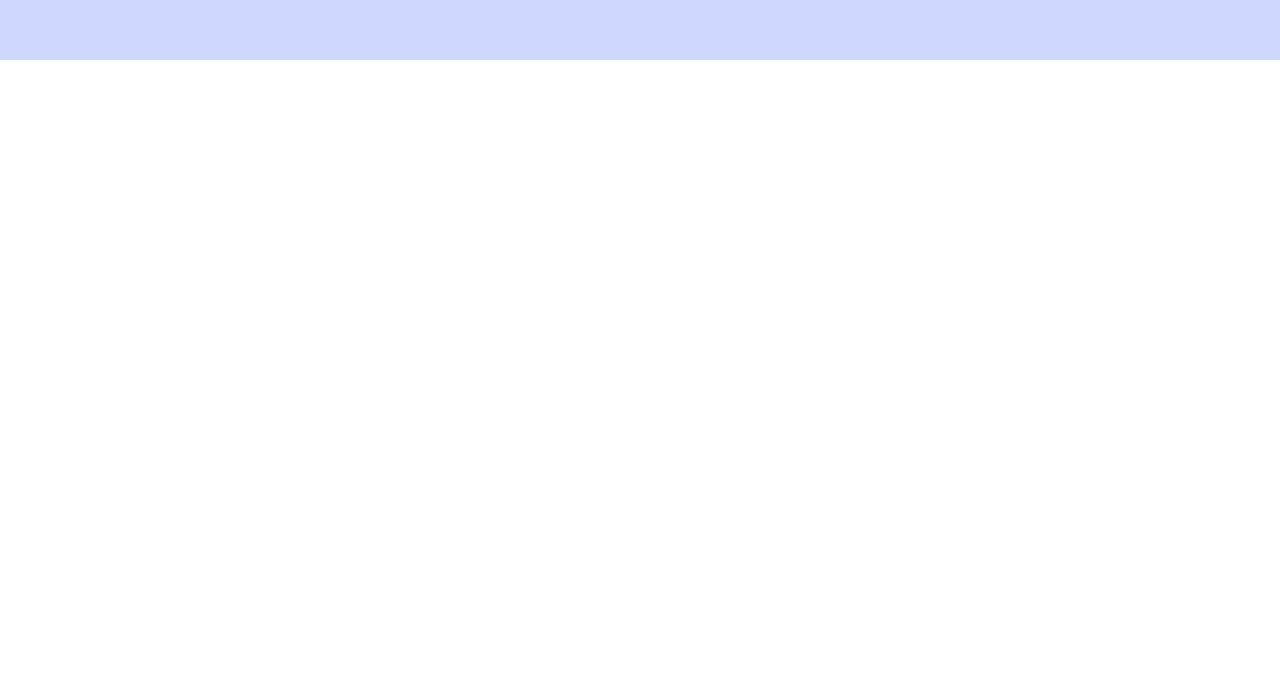
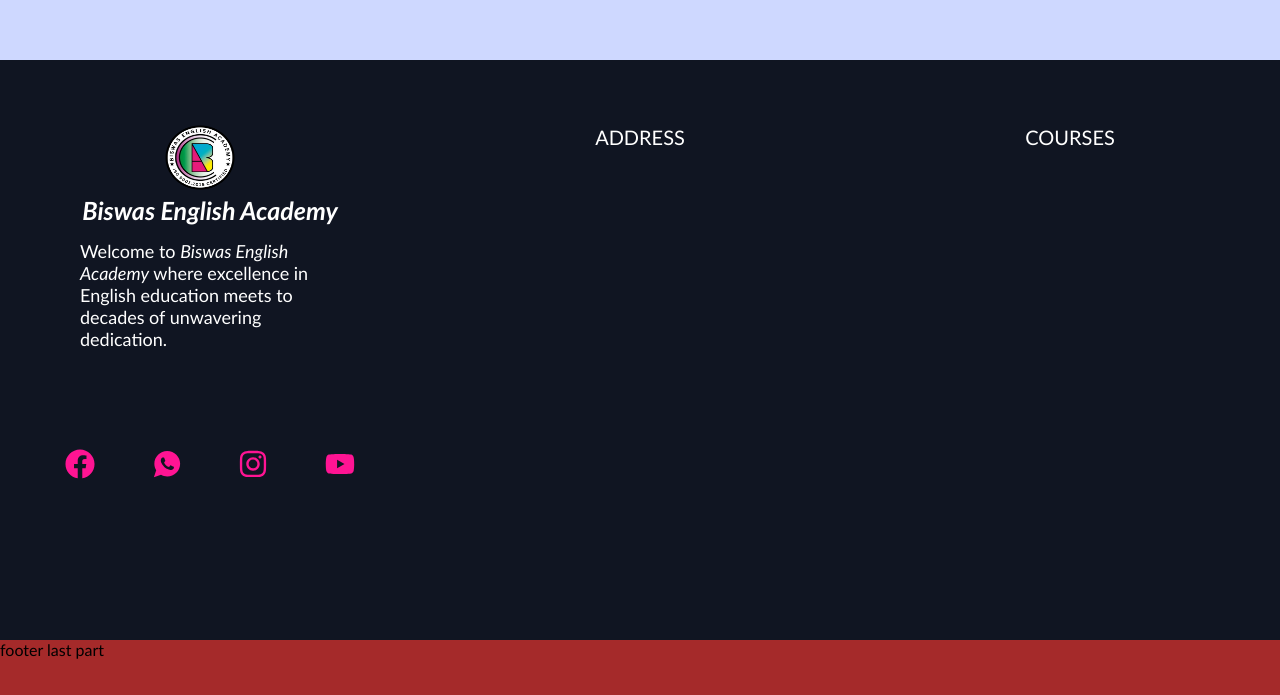
Before and after one commit to Pritam-Mondal18/Biswas-English-Academy, a React (Vite) app in the folder biswasEnglishAcademy/: page / in a window 1280 px wide. Shown: the part 4435-5130 px from the top of the page. Before the commit the page ends 4495 px from the top, so only its background shows below. Built offline with nearby package versions, Linux system fonts and the light colour scheme.

Commit message:
Create Footer Section

```diff
--- a/biswasEnglishAcademy/src/components/Footer.css
+++ b/biswasEnglishAcademy/src/components/Footer.css
@@ -1,234 +1,80 @@
-/*
-
-.social-icon-link {
-  color: #fff;
-  font-size: 24px;
-}
-.social-icon-link:hover {
-  color: rgb(255, 240, 24);
-  font-size: 24px;
-}
-
-.social-icons {
-  display: flex;
-  flex-direction: row;
-  justify-content: space-between;
-  align-items: center;
-  width: 240px;
-}
-.facebook:hover {
-  color: #5890ff;
-}
-.whatsapp:hover {
-  color: #25d366;
-}
-.instagram:hover {
-  color: #cc2366;
-}
-.youtube:hover {
-  color: #cd201f;
-}
-.social-icons {
+.footer-container {
+  background-color: #101522; /* Dark background */
+  width: 100vw;
+  padding: 50px;
+  color: #fff; /* White text */
   display: flex;
   justify-content: space-between;
   align-items: center;
-  width: 240px;
-  color: rgb(255, 251, 6);
 }
-.social-logo {
-  color: #fff;
-  justify-self: start;
-  margin-left: 20px;
+.social-links-container,
+.contact-details,
+.courses {
+  display: flex;
+  flex-direction: column;
+  text-align: center;
+  padding: 15px;
+  /* background-color: yellowgreen; */
+  height: 60vh;
+  width: 25vw;
+}
+.social-links-container .logo {
+  margin-left: 100px;
+  padding-bottom: 5px;
+}
+.social-links-container b {
+  font-size: 25px;
+}
+.social-links-container p {
+  text-align: start;
+  padding: 15px;
+  font-size: 18px;
+}
+.social-links {
+  height: 15vh;
+  display: flex;
+  align-items: last baseline;
+  font-size: 25px;
+  justify-content: space-between;
+}
+.icon a,
+.facebook a,
+.insta a,
+.whatsapp a,
+.youtube a {
   cursor: pointer;
-  text-decoration: none;
-  font-size: 2rem;
-  display: flex;
-  align-items: center;
-  margin-bottom: 16px;
+  color: deeppink;
+  font-size: 30px;
+}
+.icon a:hover {
+  color: darkblue;
+}
+.icon:hover {
+  color: darkblue;
+}
+.social-links .facebook .icon:hover {
+  cursor: pointer;
+  color: #1877f2;
+}
+.social-links .whatsapp .icon:hover {
+  cursor: pointer;
+  color: #25d366;
+}
+.social-links .insta .icon:hover {
+  cursor: pointer;
+  color: rgb(227, 114, 174);
+}
+.social-links .youtube .icon:hover {
+  cursor: pointer;
+  color: #ff0000;
+}
+.contact-details,
+.courses {
+  font-size: 20px;
 }
 
-.social-logo:hover {
-  color: rgb(239, 243, 9);
-  justify-self: start;
-  margin-left: 20px;
-  cursor: pointer;
-  text-decoration: none;
-  font-size: 2rem;
-  display: flex;
-  align-items: center;
-  margin-bottom: 16px;
+.end-footer {
+  background-color: brown;
+  height: 10vh;
+  width: 100vw;
 }
-
-.website-rights {
-  color: #fff;
-  margin-bottom: 16px;
-}
-.website-rights:hover {
-  color: rgb(255, 231, 17);
-  margin-bottom: 16px;
-}
-@media screen and (max-width: 820) {
-  .footer-links {
-    padding-top: 2rem;
-  }
-  .btn {
-    width: 100%;
-  }
-  .footer-link-wrapper {
-    flex-direction: column;
-  }
-  .social-midia-wrap {
-    flex-direction: column;
-  }
-} */
-.footer-container {
-  background-color: #101522; /* Dark background */
-  padding: 48px 24px;
-  color: #fff; /* White text */
-  display: flex;
-  flex-direction: column;
-  align-items: center;
-}
-
-.footer-subscription {
-  display: flex;
-  flex-direction: column;
-  align-items: center;
-  margin-bottom: 24px;
-}
-
-.footer-subscription-heading {
-  margin-bottom: 24px;
-  font-size: 24px;
-  text-align: center;
-}
-
-.input-areas {
-  display: flex;
-  justify-content: center;
-  align-items: center;
-}
-
-.footer-input {
-  padding: 10px 20px;
-  border-radius: 2px;
-  border: none;
-  margin-right: 10px;
-  font-size: 16px;
-}
-
-.footer-btn {
-  padding: 10px 20px;
-  border-radius: 4px;
-  border: none;
-  background-color: #4b59f7; /* Primary button color */
-  color: #fff;
-  cursor: pointer;
-  transition: background 0.3s ease;
-}
-
-.footer-btn:hover {
-  background-color: #0467fb; /* Darker shade on hover */
-}
-
-.footer-links {
-  display: flex;
-  flex-direction: column; /* Stack links vertically on small screens */
-  align-items: center; /* Center align links */
-  padding: 32px 0;
-}
-
-.footer-link-wrapper {
-  display: flex;
-  flex-direction: row;
-  justify-content: space-between;
-  flex-wrap: wrap; /* Allow wrapping on smaller screens */
-  max-width: 1000px; /* Max width for larger screens */
-  width: 100%; /* Full width */
-}
-
-.footer-link-items {
-  margin: 16px;
-  flex: 1; /* Flex-grow to make items responsive */
-  min-width: 200px; /* Minimum width for footer link items */
-}
-
-.footer-link-items h2 {
-  margin-bottom: 16px;
-}
-
-.footer-link-items a {
-  color: #fff; /* White text */
-  text-decoration: none;
-  margin-bottom: 10px;
-  font-size: 14px;
-  transition: color 0.3s ease;
-}
-
-.footer-link-items a:hover {
-  color: #4b59f7; /* Change color on hover */
-}
-
-.social-media {
-  max-width: 1000px;
-  width: 100%;
-  margin: 0 auto;
-}
-
-.social-media-wrap {
-  display: flex;
-  justify-content: space-between;
-  align-items: center;
-  width: 100%; /* Ensure it takes full width */
-}
-
-.social-icons {
-  display: flex;
-  justify-content: space-between;
-  width: 240px; /* Fixed width for icons */
-}
-
-.social-icon-link {
-  color: #fff; /* White icons */
-  font-size: 24px;
-  transition: color 0.3s ease;
-}
-
-.social-icon-link:hover {
-  color: #4b59f7; /* Change color on hover */
-}
-
-.website-rights {
-  margin: 16px;
-  color: #fff;
-}
-
-/* Media Queries for Responsiveness */
-@media (max-width: 768px) {
-  .footer-links {
-    flex-direction: column; /* Stack links vertically */
-  }
-
-  .social-icons {
-    width: 100%; /* Full width for social icons on small screens */
-    justify-content: center; /* Center social icons */
-  }
-
-  .footer-link-items {
-    text-align: center; /* Center align link items */
-  }
-}
-
-@media (max-width: 480px) {
-  .footer-subscription-heading {
-    font-size: 20px; /* Adjust font size for smaller screens */
-  }
-
-  .footer-input {
-    width: 70%; /* Input width adjustment */
-  }
-
-  .footer-btn {
-    width: 20%; /* Button width adjustment */
-  }
-}
--- a/biswasEnglishAcademy/src/components/Footer.jsx
+++ b/biswasEnglishAcademy/src/components/Footer.jsx
@@ -11,113 +11,58 @@ const Footer = () => {
   return (
     <>
       <div className="footer-container">
-        {/* form section */}
-        <section className="footer-subscription">
-          <p className="footer-subscription-heading">
-            Are you looking for a new environment? Would you like to expllore
-            new context in life?
+        <div className="social-links-container">
+          <img src="/images/logoFinal.png" alt="Logo" className="logo" />
+          <b>
+            <i>Biswas English Academy</i>
+          </b>
+          <p>
+            Welcome to <i>Biswas English Academy</i> where excellence in English
+            education meets to decades of unwavering dedication.
           </p>
-          <div className="input-areas">
-            <form action="submit">
-              <input
-                type="email"
-                placeholder="Your Email"
-                name="email"
-                className="footer-input"
-              />
-              <button className="footer-btn">Save</button>
-            </form>
-          </div>
-        </section>
-
-        {/* form section end */}
-
-        {/* footer links */}
-        <div className="footer-links">
-          <div className="footer-link-wrapper">
-            <div className="footer-link-items">
-              <h2>Videos</h2>
-              <RouterNavLink to="/">Submit Video</RouterNavLink>
-              <RouterNavLink to="/">Ambassadors</RouterNavLink>
-              <RouterNavLink to="/">Agency</RouterNavLink>
-              <RouterNavLink to="/">Influencer</RouterNavLink>
+          <div className="social-links">
+            <div className="facebook">
+              <a
+                href="https://www.facebook.com/AtanuBiswasCC/"
+                target="_blank"
+                rel="noopener noreferrer"
+              >
+                <FaFacebook className="icon" />
+              </a>
             </div>
-            <div className="footer-link-items">
-              <h2>Social Media</h2>
-              <RouterNavLink to="/">Instagram</RouterNavLink>
-              <RouterNavLink to="/">Facebook</RouterNavLink>
-              <RouterNavLink to="/">Youtube</RouterNavLink>
-              <RouterNavLink to="/">Whatsapp</RouterNavLink>
+            <div className="whatsapp">
+              <a
+                href="https://api.whatsapp.com/send?phone=7059904029&text=Hello!"
+                target="_blank"
+                rel="noopener noreferrer"
+              >
+                <IoLogoWhatsapp className="icon" />
+              </a>
             </div>
-          </div>
-          <div className="footer-link-wrapper">
-            <div className="footer-link-items">
-              <h2>About Us</h2>
-              <RouterNavLink to="/">How it works</RouterNavLink>
-              <RouterNavLink to="/">Testimonials</RouterNavLink>
-              <RouterNavLink to="/">Careers</RouterNavLink>
-              <RouterNavLink to="/">Terms of Service</RouterNavLink>
+            <div className="insta">
+              <a
+                href="https://www.instagram.com/biswas_english_academy/"
+                target="_blank"
+                rel="noopener noreferrer"
+              >
+                <FaInstagram className="icon" />
+              </a>
             </div>
-            <div className="footer-link-items">
-              <h2>Contact Us</h2>
-              <RouterNavLink to="/">Contact</RouterNavLink>
-              <RouterNavLink to="/">Support</RouterNavLink>
-              <RouterNavLink to="/">Destinations</RouterNavLink>
-              <RouterNavLink to="/">Sponserships</RouterNavLink>
+            <div className="youtube">
+              <a
+                href="https://www.youtube.com/@Biswas_English_Academy"
+                target="_blank"
+                rel="noopener noreferrer"
+              >
+                <FaYoutube className="icon" />
+              </a>
             </div>
           </div>
         </div>
-        {/* social media section */}
-        <section className="social-media">
-          <div className="footer-links">
-            <div className="social-media-wrap">
-              {/* <div className="footer-logo">
-                <NavLink to="/" className="social-logo">
-                  BRIGHT-SIDE &nbsp;
-                  <CiRoute />
-                </NavLink>
-              </div> */}
-              {/* End footer logo */}
-              {/* <small className="website-rights">Bright-Side @ 2020</small> */}
-              {/* copy right area */}
-              <div className="social-icons">
-                <RouterNavLink
-                  className="social-icon-link facebook"
-                  to="/"
-                  target="_blank"
-                  aria-lable="Facebook"
-                >
-                  <FaFacebook />
-                </RouterNavLink>
-                <RouterNavLink
-                  className="social-icon-link instagram"
-                  to="/"
-                  target="_blank"
-                  aria-lable="instagram"
-                >
-                  <FaInstagram />
-                </RouterNavLink>
-                <RouterNavLink
-                  className="social-icon-link youtube"
-                  to="/"
-                  target="_blank"
-                  aria-lable="youtube"
-                >
-                  <FaYoutube />
-                </RouterNavLink>
-                <RouterNavLink
-                  className="social-icon-link whatsapp"
-                  to="tel:9432971576"
-                  target="_blank"
-                  aria-lable="whatsapp"
-                >
-                  <IoLogoWhatsapp />
-                </RouterNavLink>
-              </div>
-            </div>
-          </div>
-        </section>
+        <div className="contact-details">ADDRESS</div>
+        <div className="courses">COURSES</div>
       </div>
+      <div className="end-footer">footer last part</div>
     </>
   );
 };
--- a/biswasEnglishAcademy/src/routes/App.jsx
+++ b/biswasEnglishAcademy/src/routes/App.jsx
@@ -7,7 +7,7 @@ import About from "./About";
 import Contact from "./Contact";
 import Gallary from "./Gallary";
 import Services from "./Services";
-// import Footer from "../components/Footer";
+import Footer from "../components/Footer";
 
 const App = () => {
   const [theme, setTheme] = useState("light");
@@ -39,7 +39,7 @@ const App = () => {
       <Services servicesRef={servicesRef} />
       <Gallary gallaryRef={gallaryRef} />
       <Contact contactRef={contactRef} />
-      {/* <Footer /> */}
+      <Footer />
     </>
   );
 };
--- a/biswasEnglishAcademy/src/routes/Contact.jsx
+++ b/biswasEnglishAcademy/src/routes/Contact.jsx
@@ -5,7 +5,7 @@ import { IoIosMail } from "react-icons/io";
 import { FaPhone } from "react-icons/fa6";
 import { FaFacebook } from "react-icons/fa";
 import { IoLogoWhatsapp } from "react-icons/io";
-import { FaInstagramSquare } from "react-icons/fa";
+import { FaInstagram } from "react-icons/fa";
 import { FaYoutube } from "react-icons/fa6";
 function Contact({ contactRef }) {
   const googleMapsUrl = "https://maps.app.goo.gl/EHPM36NnWUgL2mF79";
@@ -81,7 +81,7 @@ function Contact({ contactRef }) {
                   target="_blank"
                   rel="noopener noreferrer"
                 >
-                  <FaInstagramSquare className="icon" />
+                  <FaInstagram className="icon" />
                 </a>
               </div>
               <div className="youtube">
```
